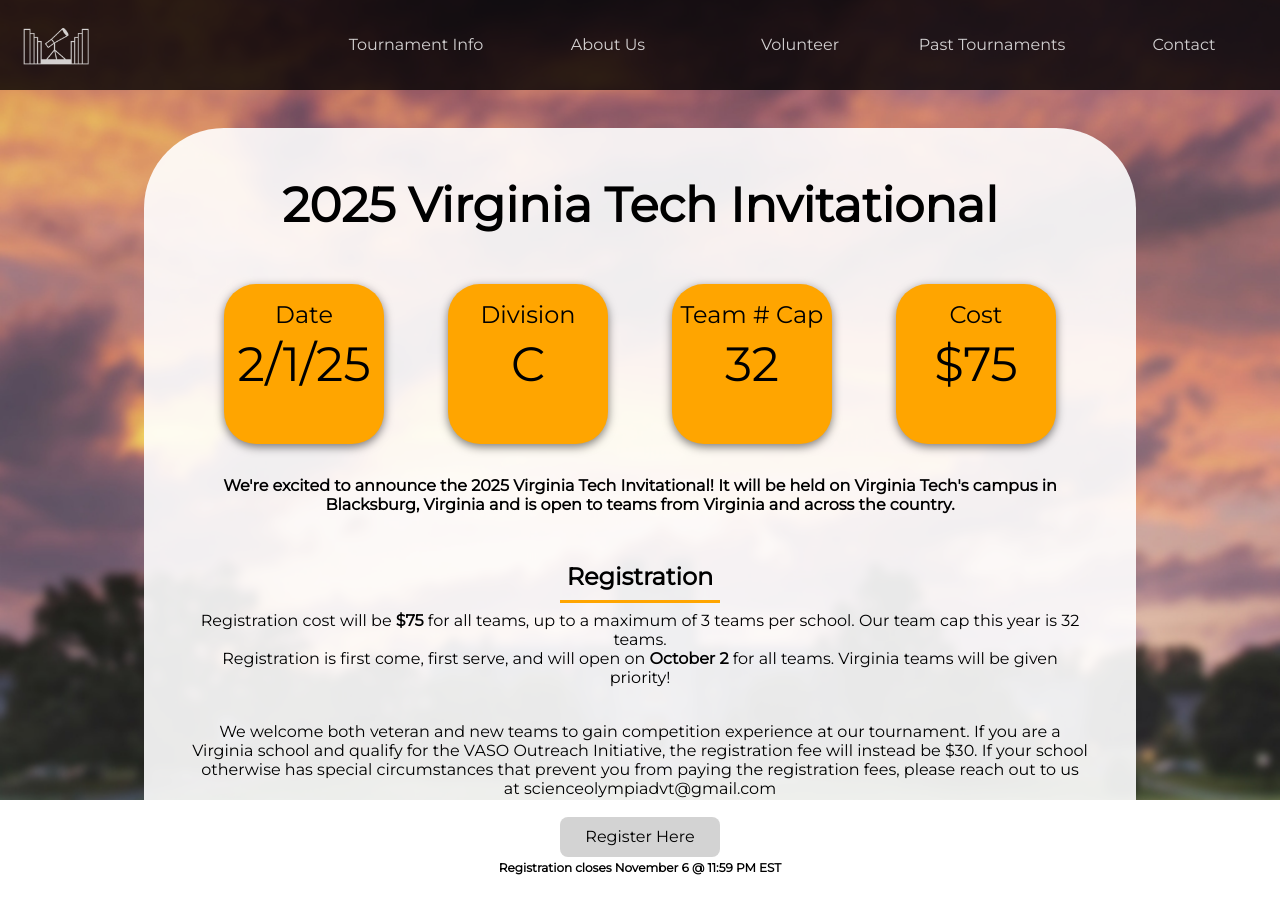
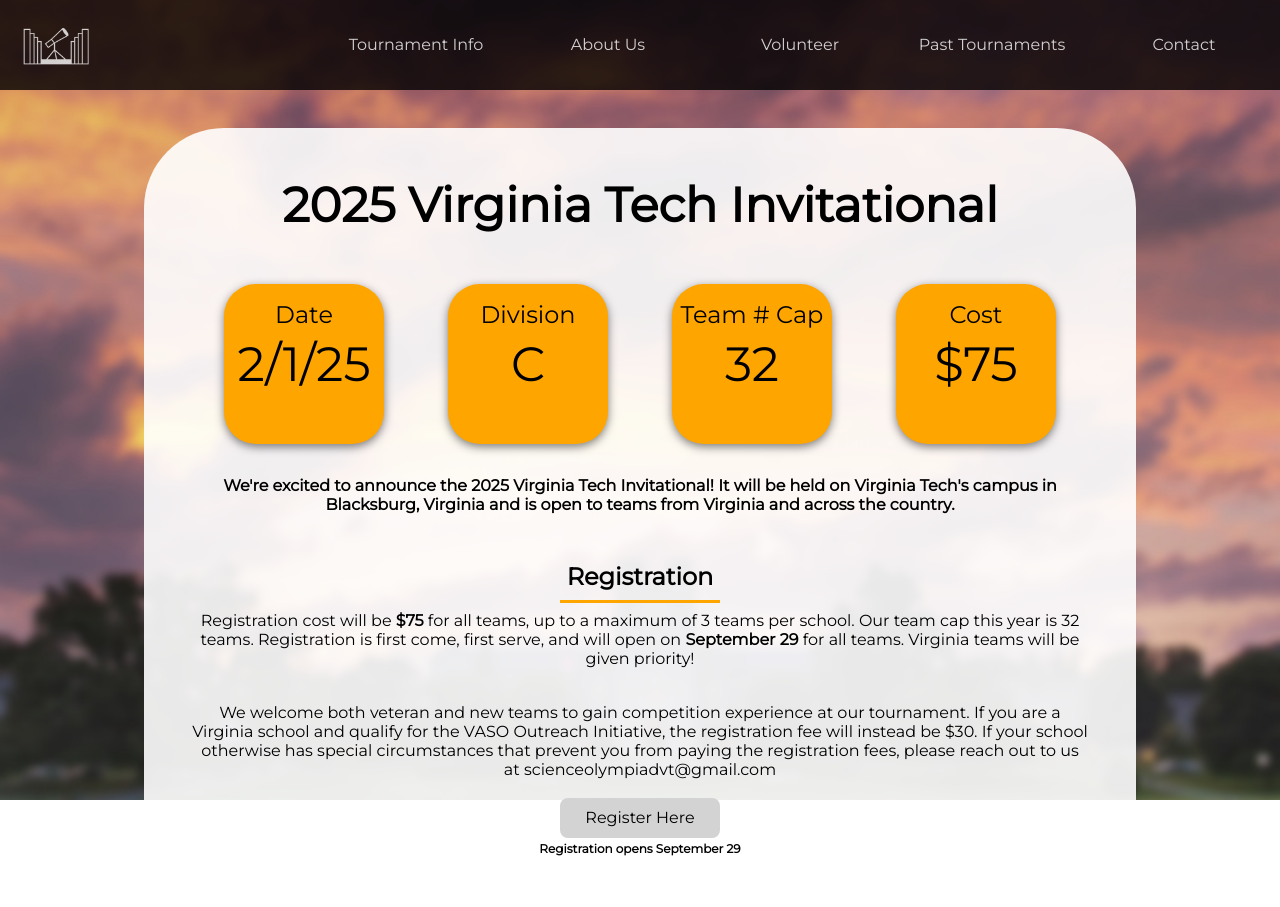
Before and after one commit to Pojoto/sovt-website, a SvelteKit app: page /tournament-info in a window 1280 px wide. Shown: the top 907 px of the page. Built offline with nearby package versions, Linux system fonts and the light colour scheme.

Commit message:
updated and fixed some text stuff for 2025

```diff
--- a/src/routes/tournament-info/+page.svelte
+++ b/src/routes/tournament-info/+page.svelte
@@ -34,14 +34,14 @@
                 Registration
             </h2>
 
-            <p style="">
+            <p style="text-align:center;">
                 Registration cost will be <b>$75</b> for all teams, up to a maximum of 3 teams per school.
-                Our team cap this year is 32 teams.<br>Registration is first come, first serve, and will open on
-                <b>October 2</b> for all teams. Virginia teams will be given priority!
+                Our team cap this year is 32 teams. Registration is first come, first serve, and will open on
+                <b>September 29</b> for all teams. Virginia teams will be given priority!
                 <br><br>
             </p>
 
-            <p style="">
+            <p style="text-align:center;">
                 We welcome both veteran and new teams to gain competition experience at our tournament. If you are a Virginia school
                 and qualify for the VASO Outreach Initiative, the registration fee will instead be $30.
                 If your school otherwise has special circumstances that prevent you from paying the registration fees,
@@ -50,7 +50,7 @@
                 <br><br>
                 <Button text="Register Here" url="https://docs.google.com/forms/d/e/1FAIpQLScBBQE8dZRdnpWDDE7f8RkJL2gYuzKzbp78SMWQRXhukXOaqQ/viewform?usp=sf_link" active={false}/>
 
-                <b style="font-size:.75rem">Registration closes November 6 @ 11:59 PM EST</b>
+                <b style="font-size:.75rem;">Registration opens September 29</b>
 
             </p>
         </div>
```
